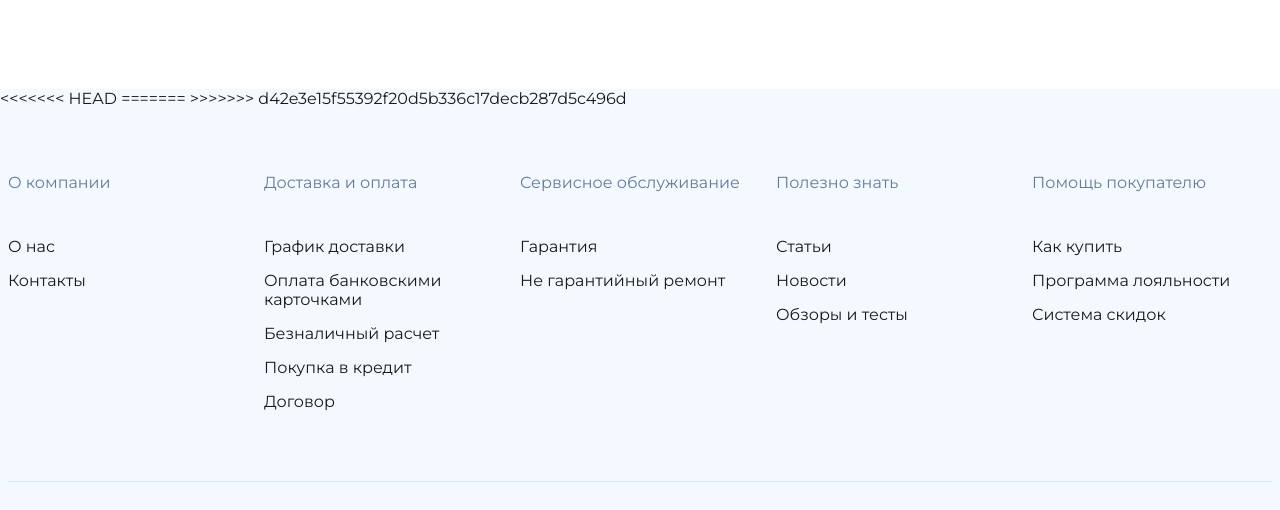
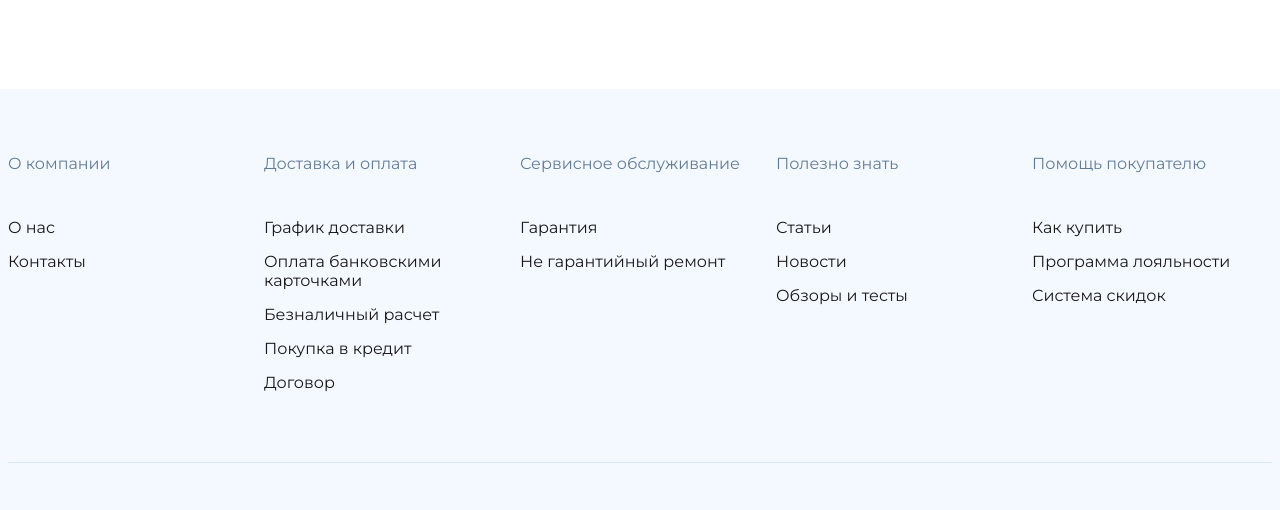
Before and after one commit to DmitryPash/Server.by, a website: page app/index.html in a window 1280 px wide. Shown: the part 2678-3188 px from the top of the page. Drawn offline with nearby package versions, Linux system fonts and the light colour scheme; files that its build step writes are made by us from their sources.

Commit message:
merge
merge

```diff
--- a/app/inc-footer.html
+++ b/app/inc-footer.html
@@ -1,8 +1,4 @@
 <footer class="footer" id="footer">
-<<<<<<< HEAD
-
-=======
->>>>>>> d42e3e15f55392f20d5b336c17decb287d5c496d
   <div class="container">
     <div class="footer-info">
       <div class="row">
@@ -136,8 +132,7 @@
             писем <a href="mailto:info@server.by">info@server.by</a>
           </div>
         </div>
-<<<<<<< HEAD
-      </div>
+        <<<<<<< HEAD </div>
           <div class="col-3 col-l-3 col-lg-3 col-md-4 col-sm-12">
             <div class="footer-logo-manufacturer">
               =======
@@ -151,8 +146,7 @@
               </div>
             </div>
           </div>
-<<<<<<< HEAD
-  </div>
+          <<<<<<< HEAD </div>
             =======
             >>>>>>> d42e3e15f55392f20d5b336c17decb287d5c496d
 </footer>
```
Lines whose indentation alone changed are shown as unchanged.
